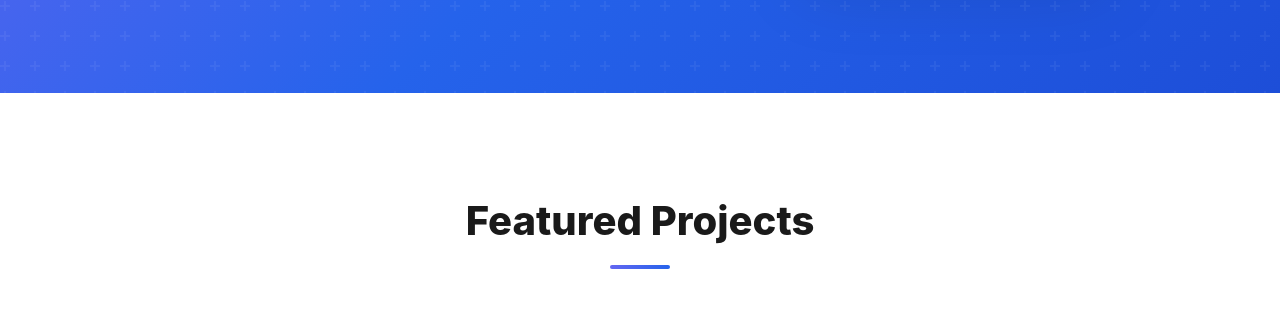
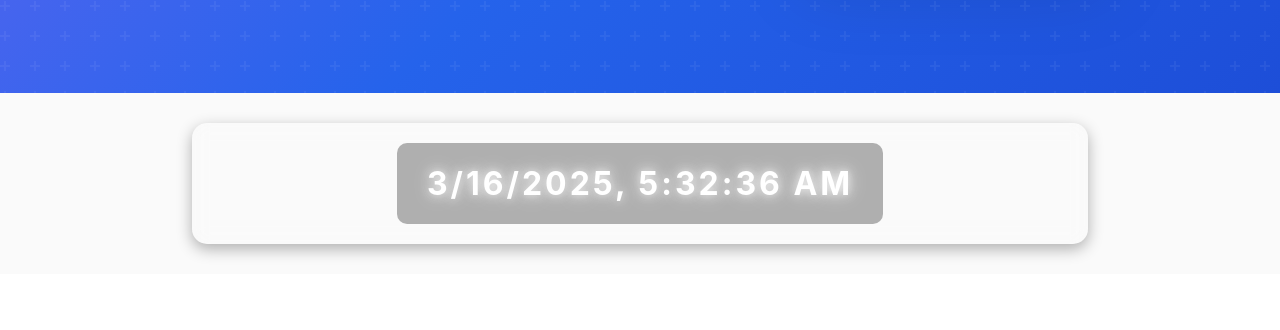
Before and after one commit to Pranav09-08/my-portofolio-task, a plain HTML site: page index.html in a window 1280 px wide. Shown: the part 419-749 px from the top of the page. Drawn offline with nearby package versions, Linux system fonts and the light colour scheme.

Commit message:
Clock Section

```diff
--- a/index.html
+++ b/index.html
@@ -37,6 +37,12 @@
                 </div>
             </div>
         </header>
+
+        <!-- Digital Clock Section -->
+        <section class="clock-section">
+            <div id="current-time" class="clock"></div>
+        </section>
+
 
         <!-- Projects Section -->
         <section class="projects">
--- a/style.css
+++ b/style.css
@@ -10,6 +10,34 @@ body {
     color: #1a1a1a;
     background-color: #fafafa;
 }
+
+.clock-section {
+    display: flex;
+    justify-content: center;
+    align-items: center;
+    margin: 30px auto;
+    padding: 20px 40px;
+    width: 70%;
+    background: rgba(255, 255, 255, 0.1);
+    backdrop-filter: blur(8px);
+    border-radius: 15px;
+    box-shadow: 0px 5px 15px rgba(0, 0, 0, 0.3);
+}
+
+.clock {
+    font-size: 2rem;
+    font-weight: bold;
+    color: #fff;
+    text-shadow: 0 0 10px rgba(255, 255, 255, 0.8), 0 0 20px rgba(255, 255, 255, 0.6);
+    letter-spacing: 3px;
+    padding: 15px 30px;
+    background: rgba(0, 0, 0, 0.3);
+    border-radius: 10px;
+    display: inline-block;
+}
+
+
+
 
 .container {
     min-height: 100vh;
```
Also changed, not shown: 1 other file.
